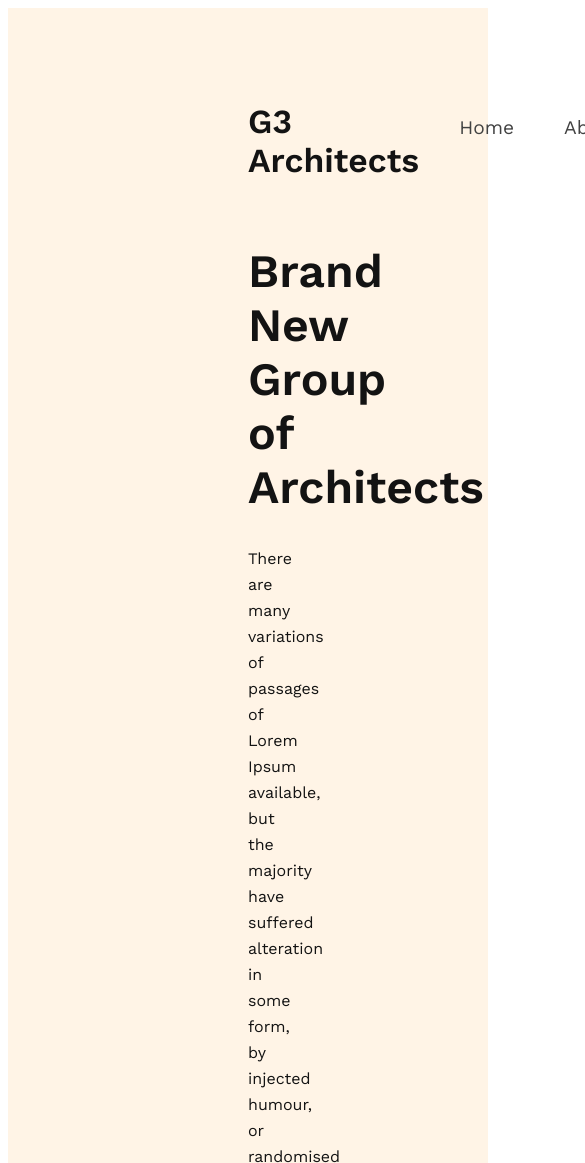
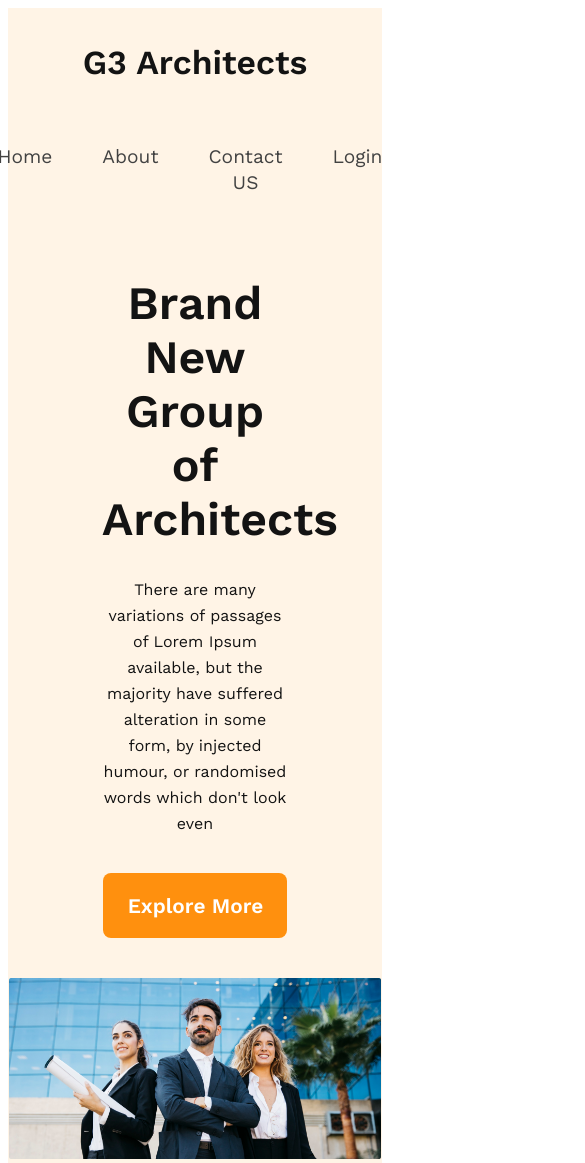
Before and after one commit to 2dn4bd/g3-architects-website, a plain HTML site: page index.html in a window 390 px wide. Shown: the top 1163 px of the page, 585 px wide, since content can reach past the window. Drawn offline with nearby package versions, Linux system fonts and the light colour scheme; a web font is replaced by a local one.

Commit message:
finished responsive in header section

```diff
--- a/style.css
+++ b/style.css
@@ -61,8 +61,35 @@ font-size: 2.9rem;
     color: white;
     border: 0;
     padding:21px 24px 20px 25px ;
-    cursor: pointer;
+    cursor:pointer ;
     font-weight: 600;
-    font-size: 20px;
-    margin-bottom: 50px;
+    font-size: 1.3rem;
+    margin:20px 0px  40px 0px;
+}
+.banner-img{
+    width: 100%;
+}
+
+/* apply media queries */
+@media screen and (max-width: 576px){
+    header{
+        padding: 1px 1px;
     }
+    nav{
+        flex-direction: column;
+
+    }
+    nav li{
+        padding-bottom: 20px;
+    }
+}
+
+/* for medium devices */
+@media screen  and (min-width:577px) and (max-width:960px){
+    header{
+        padding:0px;
+    }
+    nav{
+        flex-direction: column;
+    }
+}
```
